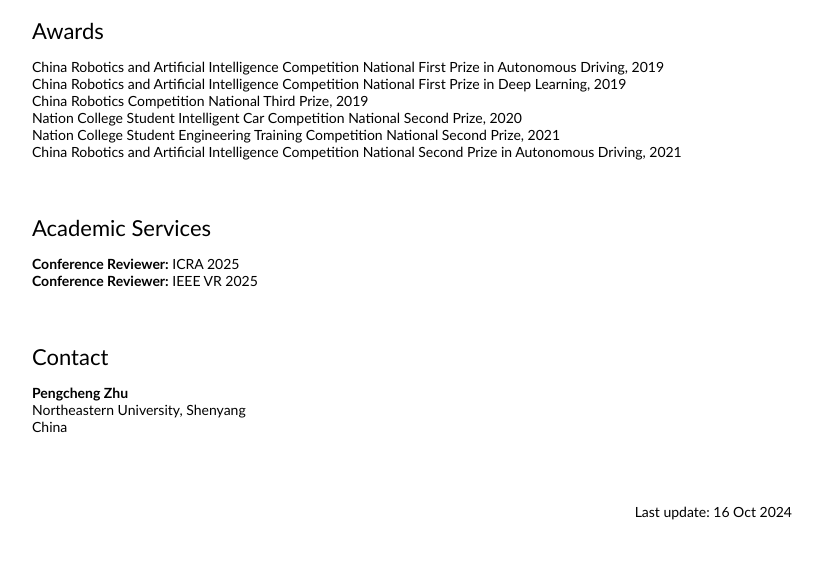
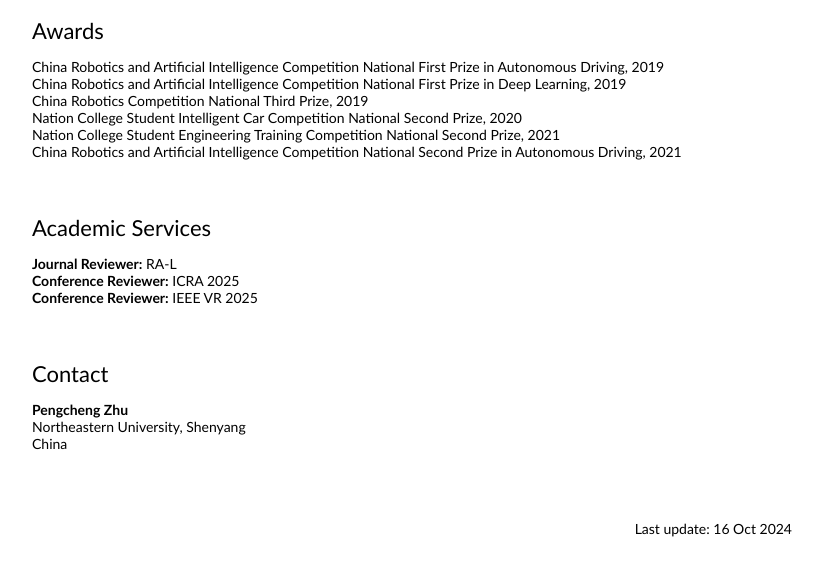
Before and after one commit to Z-Pengcheng/Z-Pengcheng.github.io, a plain HTML site: page index.html in a window 1280 px wide. Shown: the part 693-1268 px from the top of the page, without its empty margins (228-1051 px from the left). Drawn offline with Linux system fonts and the light colour scheme.

Commit message:
add RA-L reviewer

```diff
--- a/index.html
+++ b/index.html
@@ -125,6 +125,8 @@
       <td style="padding:20px;width:100%;vertical-align:middle">
         <h2>Academic Services</h2>
         <p>
+          <strong>Journal Reviewer:</strong> RA-L
+          <br>
           <strong>Conference Reviewer:</strong> ICRA 2025
           <br>
           <strong>Conference Reviewer:</strong> IEEE VR 2025
```
